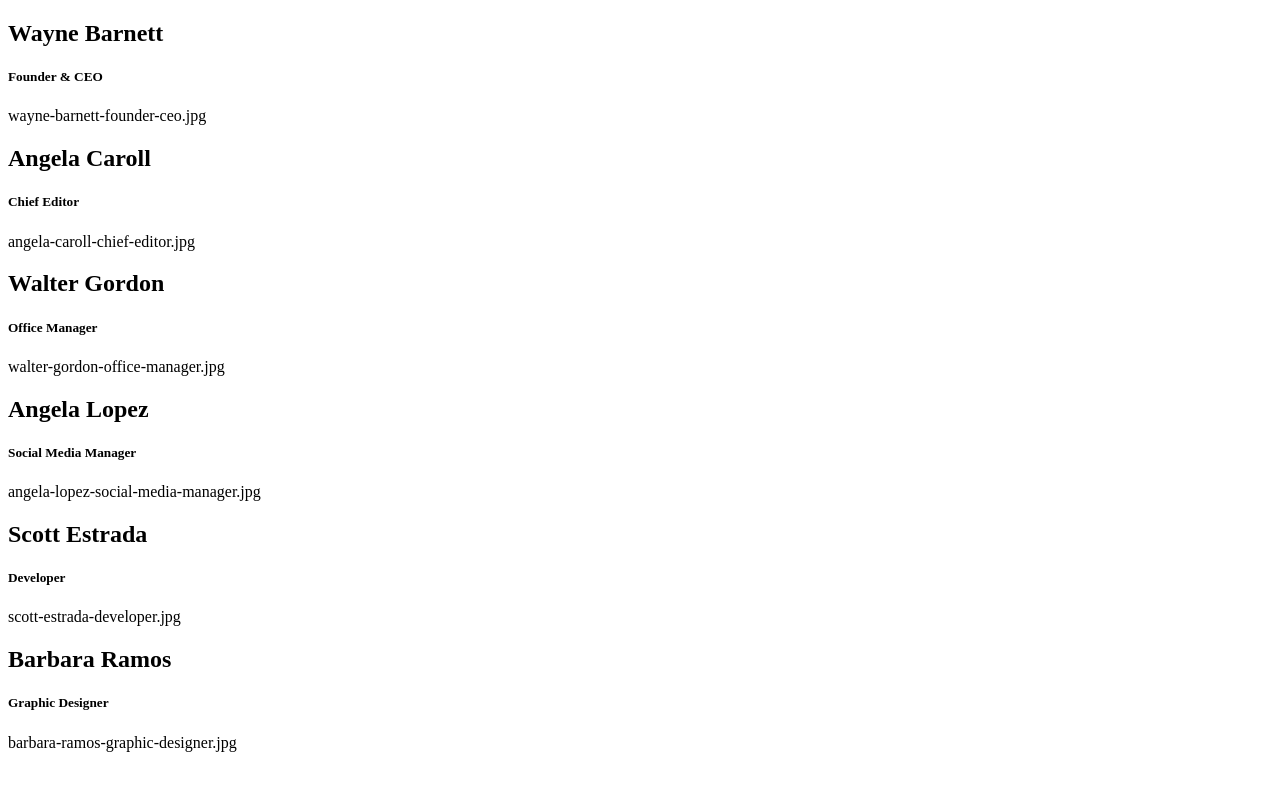
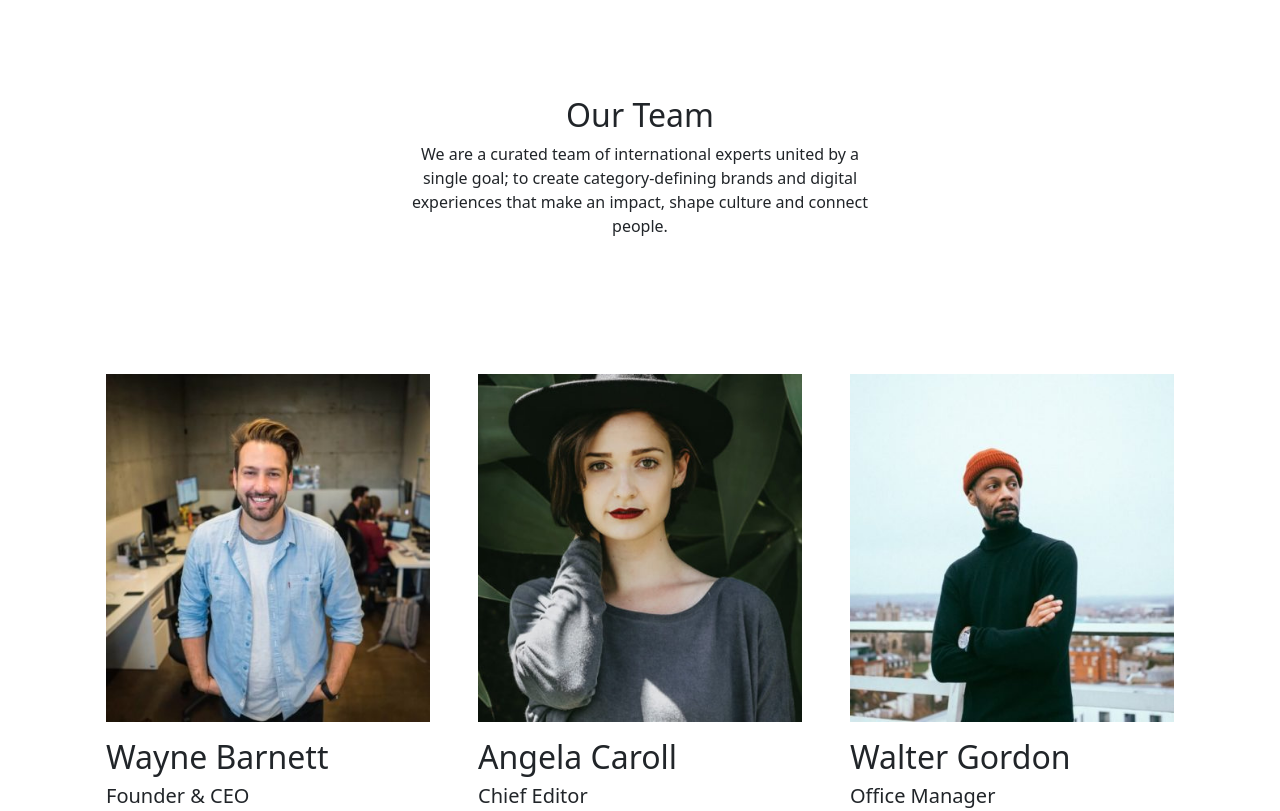
Before and after one commit to Gargantua892/js-our-team, a plain HTML site: page bonus/index.html in a window 1280 px wide. Shown: the top 811 px of the page. Drawn offline with nearby package versions, Linux system fonts and the light colour scheme.

Commit message:
esercizio bonus finito

```diff
--- a/bonus/css/style.css
+++ b/bonus/css/style.css
@@ -0,0 +1,9 @@
+.team-member img{
+    width: 100%;
+    margin-bottom: 16px;
+}
+
+.team-member{
+    width: calc(100% / 3);
+    padding: 24px;
+}
--- a/bonus/index.html
+++ b/bonus/index.html
@@ -7,16 +7,25 @@
 
     <!-- Fogli di stile -->
     <link rel="stylesheet" href="css/style.css">
+    <link rel="stylesheet" href="https://cdn.jsdelivr.net/npm/bootstrap@5.3.0-alpha3/dist/css/bootstrap.min.css">
 
     <title>My Team Bonus</title>
 </head>
 <body>
     <main>
-        <div id="team-container">
-
+        <div class="team-info">
+            <div class="container">
+                <div class="row justify-content-center">
+                    <div class="col-md-6 offset-3 text-center m-5 p-5 team-info">
+                        <h2>Our Team</h2>
+                        <p>We are a curated team of international experts united by a single goal; to create category-defining brands and digital experiences that make an impact, shape culture and connect people.</p>
+                    </div>
+                </div>
+            </div>
+        </div>
+        <div id="team-container" class="d-flex flex-wrap container">
         </div>
     </main>
-
     <script src="js/main.js"></script>
 </body>
 </html>
--- a/bonus/js/main.js
+++ b/bonus/js/main.js
@@ -46,18 +46,20 @@ for(let i = 0; i < teamArray.length; i++){
     let newElement = generateElement("div");
     newElement.classList.add("team-member");
     teamContainer.append(newElement);
+
+    let cardPhoto = generateElement("img");
+    newElement.append(cardPhoto);
     let cardHeading = generateElement("h2");
     newElement.append(cardHeading);
     let cardPosition = generateElement("h5");
     newElement.append(cardPosition);
-    let cardPhoto = generateElement("p");
-    newElement.append(cardPhoto);
+
 
 
     for (let key in varAppoggio){
         cardHeading.innerHTML = varAppoggio.nome;
         cardPosition.innerHTML = varAppoggio.ruolo;
-        cardPhoto.innerHTML = varAppoggio.immagine;
+        cardPhoto.setAttribute("src", `./img/${varAppoggio.immagine}`);
 }
 }
 
```
